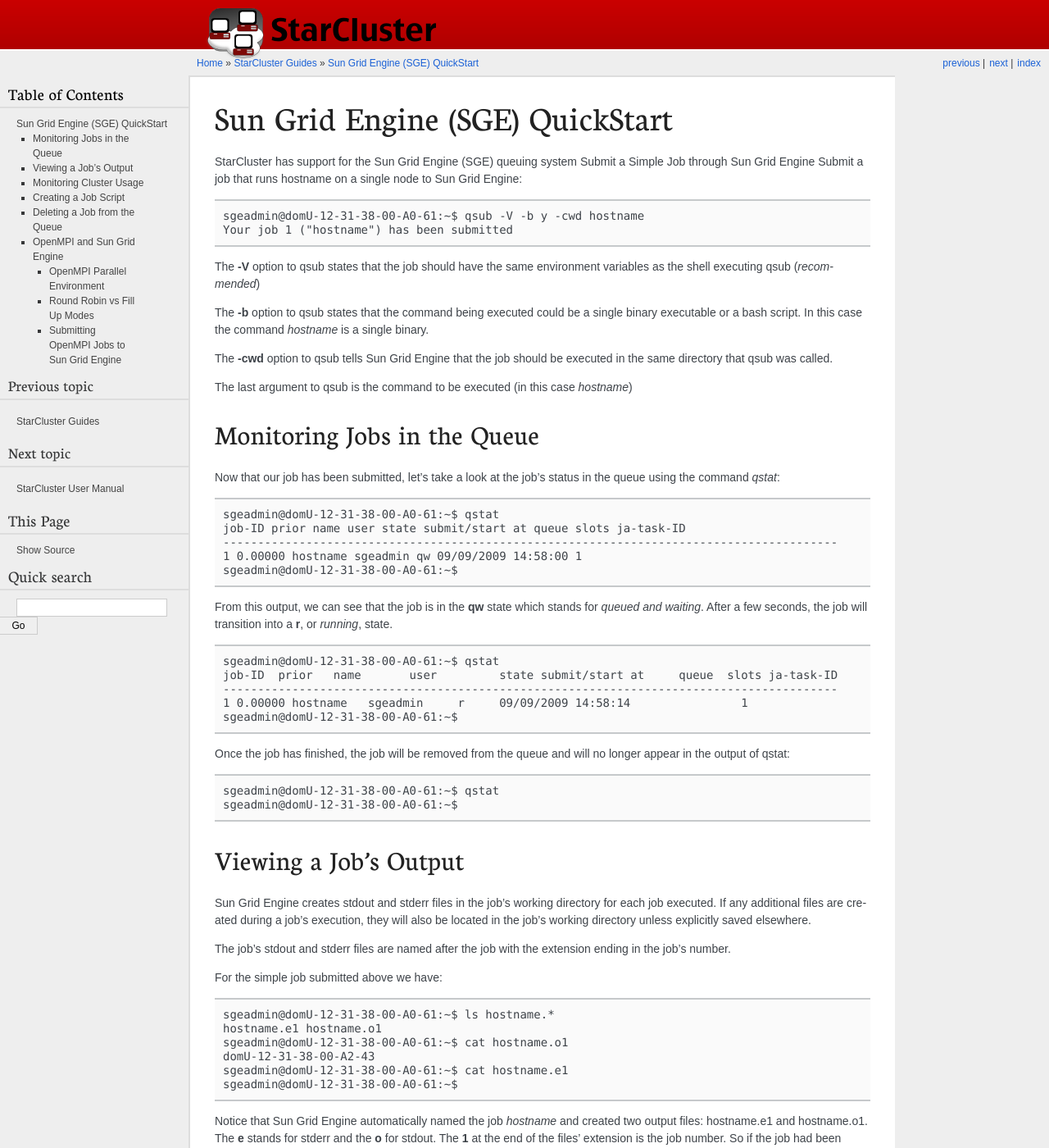
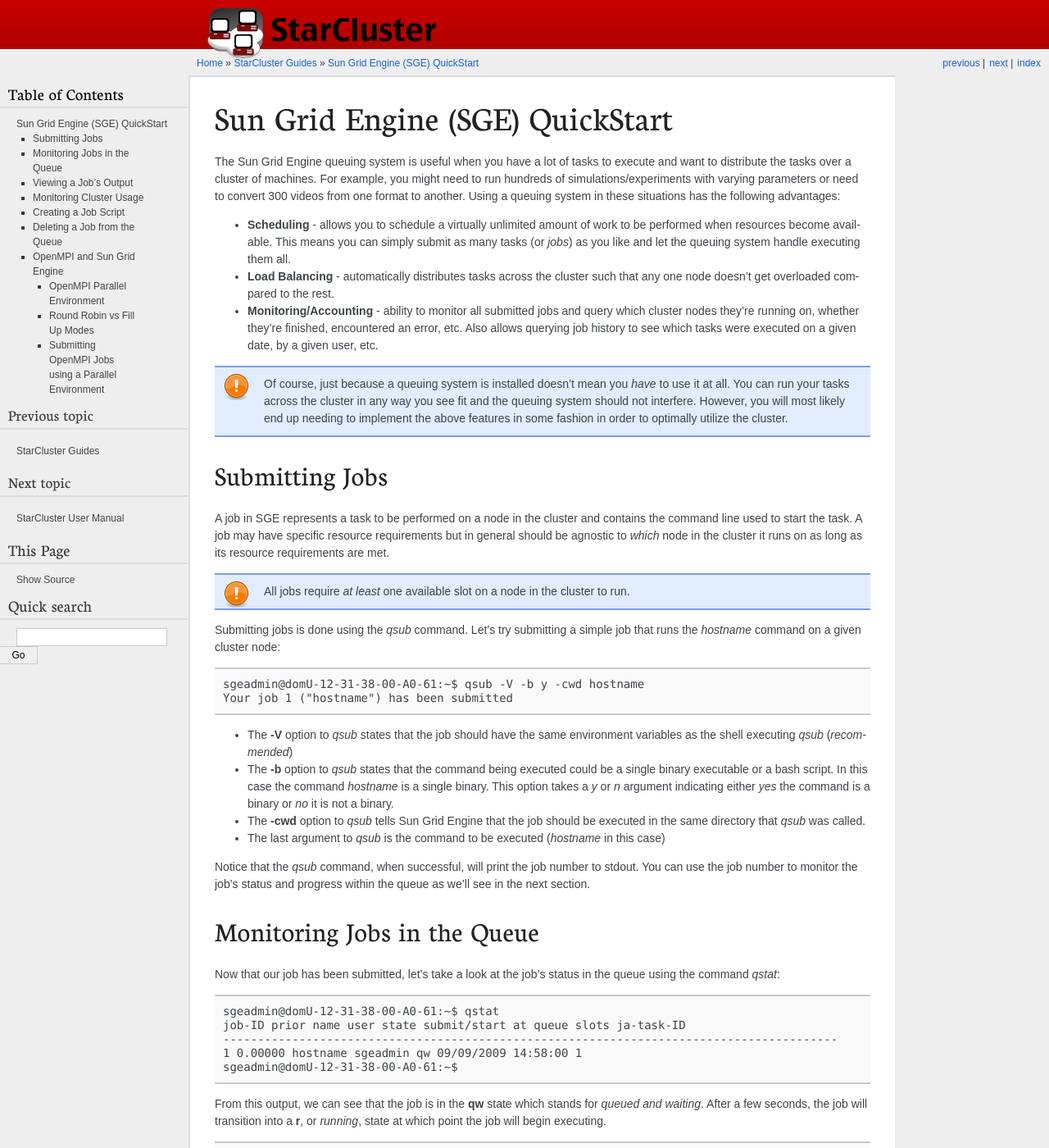
Before and after one commit to jtriley/StarCluster, a Sphinx documentation site: the page built from docs/sphinx/guides/sge.rst, in a window 1280 px wide and 1400 px high. Shown: the whole window at 82% size. Built offline with Sphinx 7.4.7, drawn with Linux system fonts in a browser that asks for light colours; formulas are drawn with MathJax 3; some of the changed text lies outside the part shown.

Commit message:
guides: update SGE quick-start guide

```diff
--- a/docs/sphinx/guides/sge.rst
+++ b/docs/sphinx/guides/sge.rst
@@ -1,25 +1,66 @@
 Sun Grid Engine (SGE) QuickStart
 ================================
-StarCluster has support for the Sun Grid Engine (SGE) queuing system
-Submit a Simple Job through Sun Grid Engine Submit a job that runs hostname on
-a single node to Sun Grid Engine:
+
+The Sun Grid Engine queuing system is useful when you have a lot of tasks to
+execute and want to distribute the tasks over a cluster of machines. For
+example, you might need to run hundreds of simulations/experiments with varying
+parameters or need to convert 300 videos from one format to another. Using a
+queuing system in these situations has the following advantages:
+
+* **Scheduling** - allows you to schedule a virtually unlimited amount of
+  work to be performed when resources become available. This means you can
+  simply submit as many tasks (or *jobs*) as you like and let the queuing
+  system handle executing them all.
+* **Load Balancing** - automatically distributes tasks across the cluster such
+  that any one node doesn't get overloaded compared to the rest.
+* **Monitoring/Accounting** - ability to monitor all submitted jobs and query
+  which cluster nodes they're running on, whether they're finished, encountered
+  an error, etc. Also allows querying job history to see which tasks were
+  executed on a given date, by a given user, etc.
+
+.. note::
+        Of course, just because a queuing system is installed doesn't mean you
+        *have* to use it at all. You can run your tasks across the cluster in
+        any way you see fit and the queuing system should not interfere.
+        However, you will most likely end up needing to implement the above
+        features in some fashion in order to optimally utilize the cluster.
+
+Submitting Jobs
+---------------
+A job in SGE represents a task to be performed on a node in the cluster and
+contains the command line used to start the task. A job may have specific
+resource requirements but in general should be agnostic to *which* node in the
+cluster it runs on as long as its resource requirements are met.
+
+.. note::
+        All jobs require *at least* one available slot on a node in the cluster
+        to run.
+
+Submitting jobs is done using the *qsub* command. Let's try submitting a simple
+job that runs the *hostname* command on a given cluster node:
 
 .. code-block:: none
 
         sgeadmin@domU-12-31-38-00-A0-61:~$ qsub -V -b y -cwd hostname
         Your job 1 ("hostname") has been submitted
 
-The **-V** option to qsub states that the job should have the same environment
-variables as the shell executing qsub (*recommended*)
+* The **-V** option to *qsub* states that the job should have the same
+  environment variables as the shell executing *qsub* (*recommended*)
 
-The **-b** option to qsub states that the command being executed could be a single
-binary executable or a bash script. In this case the command *hostname* is a
-single binary.
+* The **-b** option to *qsub* states that the command being executed could be a
+  single binary executable or a bash script. In this case the command
+  *hostname* is a single binary. This option takes a *y* or *n* argument
+  indicating either *yes* the command is a binary or *no* it is not a binary.
 
-The **-cwd** option to qsub tells Sun Grid Engine that the job should be executed
-in the same directory that qsub was called.
+* The **-cwd** option to *qsub* tells Sun Grid Engine that the job should be
+  executed in the same directory that *qsub* was called.
 
-The last argument to qsub is the command to be executed (in this case *hostname*)
+* The last argument to *qsub* is the command to be executed (*hostname* in this
+  case)
+
+Notice that the *qsub* command, when successful, will print the job number to
+stdout. You can use the job number to monitor the job's status and progress
+within the queue as we'll see in the next section.
 
 Monitoring Jobs in the Queue
 ----------------------------
@@ -37,7 +78,7 @@
 
 From this output, we can see that the job is in the **qw** state which stands for
 *queued and waiting*. After a few seconds, the job will transition into a **r**,
-or *running*, state.
+or *running*, state at which point the job will begin executing.
 
 .. code-block:: none
 
@@ -48,12 +89,14 @@
         sgeadmin@domU-12-31-38-00-A0-61:~$
 
 Once the job has finished, the job will be removed from the queue and will no
-longer appear in the output of qstat:
+longer appear in the output of *qstat*:
 
 .. code-block:: none
 
         sgeadmin@domU-12-31-38-00-A0-61:~$ qstat
         sgeadmin@domU-12-31-38-00-A0-61:~$
+
+Now that the job has finished let's move on to the next section to see how we view a job's output.
 
 Viewing a Job's Output
 ----------------------
@@ -90,7 +133,7 @@
 Monitoring Cluster Usage
 ------------------------
 After a while you may be curious to view the load on Sun Grid Engine. To do
-this, we use the qhost command:
+this, we use the *qhost* command:
 
 .. code-block:: none
 
@@ -101,11 +144,11 @@
         domU-12-31-38-00-A0-61 lx24-x86 1 0.00 1.7G 62.7M 896.0M 0.0
         domU-12-31-38-00-A2-43 lx24-x86 1 0.00 1.7G 47.8M 896.0M 0.0
 
-The output shows the architecture (ARCH), number of cpus (NCPU), the current
-load (LOAD), total memory (MEMTOT), and currently used memory (MEMUSE) and swap
-space (SWAPTO) for each node.
+The output shows the architecture (**ARCH**), number of cpus (**NCPU**), the current
+load (**LOAD**), total memory (**MEMTOT**), and currently used memory (**MEMUSE**) and swap
+space (**SWAPTO**) for each node.
 
-You can also view the average load (load_avg) per node using the '-f' option to qstat:
+You can also view the average load (load_avg) per node using the '-f' option to *qstat*:
 
 .. code-block:: none
 
@@ -119,9 +162,9 @@
 
 Creating a Job Script
 ---------------------
-In the 'Submit a Simple Job' section we submitted a single command 'hostname'.
+In the 'Submitting a Job' section we submitted a single command *hostname*.
 This is useful for simple jobs but for more complex jobs where we need to
-incorporate some logic we can use a so-called 'job script'. A 'job script' is
+incorporate some logic we can use a so-called *job script*. A *job script* is
 essentially a bash script that contains some logic and executes any number of
 external programs/scripts:
 
@@ -151,7 +194,7 @@
         sgeadmin@domU-12-31-38-00-A0-61:~$ qsub -V jobscript.sh
         Your job 6 ("jobscript.sh") has been submitted
 
-Now that the job has been submitted, let's call qstat periodically until the
+Now that the job has been submitted, let's call *qstat* periodically until the
 job has finished since this job should only take a second to run once it's
 executed:
 
@@ -213,8 +256,8 @@
 -----------------------------
 What if a job is stuck in the queue, is taking too long to run, or was simply
 started with incorrect parameters? You can delete a job from the queue using
-the 'qdel' command in Sun Grid Engine. Below we launch a simple 'sleep' job
-that sleeps for 10 seconds so that we can kill it using 'qdel':
+the *qdel* command in Sun Grid Engine. Below we launch a simple 'sleep' job
+that sleeps for 10 seconds so that we can kill it using *qdel*:
 
 .. code-block:: none
 
@@ -223,7 +266,7 @@
         sgeadmin@domU-12-31-38-00-A0-61:~$ qdel 3
         sgeadmin has registered the job 3 for deletion
 
-After running qdel you'll notice the job is gone from the queue:
+After running *qdel* you'll notice the job is gone from the queue:
 
 .. code-block:: none
 
@@ -245,7 +288,7 @@
 ^^^^^^^^^^^^^^^^^^^^^^^^^^^^
 StarCluster by default sets up a parallel environment, called "orte",
 that has been configured for OpenMPI integration within SGE and has a
-number of slots equal to the total number of processors in the cluster.
+number of *slots* equal to the total number of processors in the cluster.
 You can inspect the SGE parallel environment by running:
 
 .. code-block:: none
@@ -269,22 +312,25 @@
 
 Round Robin vs Fill Up Modes
 ^^^^^^^^^^^^^^^^^^^^^^^^^^^^
+
 Notice the *allocation_rule* setting in the output of the *qconf* command in
 the previous section. This defines how to assign *slots* to a job. By default
 StarCluster configures *round_robin* allocation.  This means that if a job
-requests 8 slots for example, it will go to the first machine, grab a single
+requests 8 *slots* for example, it will go to the first machine, grab a single
 slot if available, move to the next machine and grab a single slot if
-available, and so on wrapping around the cluster again if necessary.
+available, and so on wrapping around the cluster again if necessary to allocate
+8 *slots* to the job.
 
 You can also configure the parallel environment to try and localize
-slots as much as possible using the *fill_up* allocation rule. With this
-rule, if a user requests 8 slots and a single machine has 8 slots
-available, that job will run entirely on one machine. If 5 slots are
-available on one host and 3 on another, it will take all 5 on that host,
-and all 3 on the other host.
+*slots* as much as possible using the *fill_up* allocation rule. With this
+rule, if a user requests 8 *slots* and a single machine has 8 *slots*
+available, that job will run entirely on one machine. If 5 *slots* are
+available on one host and 3 on another, it will take all 5 on that host, and
+all 3 on the other host. In other words, this rule will greedily take all
+*slots* on a given node until the slot requirement for the job is met.
 
-You can switch between *round_robin* and *fill_up* modes by using the
-following command:
+You can switch between *round_robin* and *fill_up* modes using the following
+command:
 
 .. code-block:: none
 
@@ -321,19 +367,21 @@
         urgency_slots      min
         accounting_summary FALSE
 
-Submitting OpenMPI Jobs to Sun Grid Engine
-^^^^^^^^^^^^^^^^^^^^^^^^^^^^^^^^^^^^^^^^^^
+Submitting OpenMPI Jobs using a Parallel Environment
+^^^^^^^^^^^^^^^^^^^^^^^^^^^^^^^^^^^^^^^^^^^^^^^^^^^^
 The general workflow for running MPI code is:
 
 1. Compile the code using mpicc, mpicxx, mpif77, mpif90, etc
 2. Copy the resulting executable to the same path on all nodes or to an
    NFS-shared location on the master node
+
 .. note::
         It is important that the path to the executable is *identical* on all
         nodes for mpirun to correctly launch your parallel code. The easiest
         approach is to copy the executable somewhere under /home on the master
         node since /home is NFS-shared across all nodes in the cluster.
-3. Run the code on *X* machines using:
+
+3. Run the code on *X* number of machines using:
 
 .. code-block:: none
 
@@ -371,11 +419,11 @@
 
         $ qsub -pe orte 24 ./myjobscript.sh
 
-The **-pe** option species which parallel environment to use and how many slots
-to request. The above example requests 24 slots (or processors) using the
-*orte* parallel environment. The parallel environment configuration takes care
-to distribute the MPI job amongst the SGE nodes and perform the slot assignment
-based on the *allocation_rule* defined in the parallel environment configuration.
+The **-pe** option species which parallel environment to use and how many *slots*
+to request. The above example requests 24 *slots* (or processors) using the
+*orte* parallel environment. The parallel environment automatically takes care
+of distributing the MPI job amongst the SGE nodes using the *allocation_rule*
+defined in the environment's settings.
 
 You can also do this without a job script like so:
 
```
Also changed, not shown: other parts of docs/sphinx/guides/sge.rst (+4 -4 lines).
